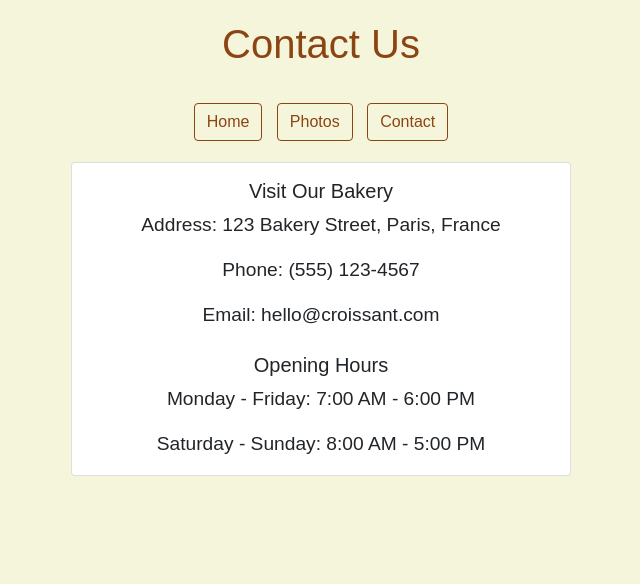
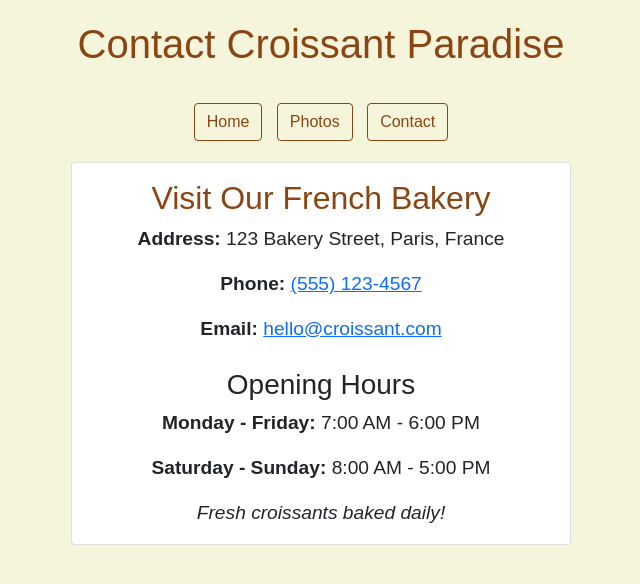
Before and after one commit to JoanaInacio/CROISSANT, a plain HTML site: page contact.html in a window 1280 px wide. Shown: the whole page, without its empty margins (319-959 px from the left). Drawn offline with nearby package versions, Linux system fonts and the light colour scheme.

Commit message:
Update contact.html

```diff
--- a/contact.html
+++ b/contact.html
@@ -1,28 +1,34 @@
 <!DOCTYPE html>
 <html>
 <head>
-    <title>Contact Us</title>
+    <meta charset="UTF-8">
+    <meta name="viewport" content="width=device-width, initial-scale=1.0">
+    <title>Contact Croissant Paradise Bakery - Paris Location & Hours</title>
+    <meta name="description" content="Visit Croissant Paradise bakery in Paris. Find our address, phone number, opening hours, and contact information. Fresh croissants daily 7 days a week.">
     <link href="https://cdn.jsdelivr.net/npm/bootstrap@5.0.0-beta2/dist/css/bootstrap.min.css" rel="stylesheet">
     <link rel="stylesheet" href="styles.css">
 </head>
 <body>
     <div class="container text-center">
-        <h1>Contact Us</h1>
+        <h1>Contact Croissant Paradise</h1>
 
-        <p><a href="index.html" class="btn btn-outline-primary">Home</a>
-           <a href="photo.html" class="btn btn-outline-primary">Photos</a>
-           <a href="contact.html" class="btn btn-outline-primary">Contact</a></p>
+        <p>
+            <a href="index.html" class="btn btn-outline-primary" title="Home - Croissant Paradise">Home</a>
+            <a href="photo.html" class="btn btn-outline-primary" title="View our croissant photos">Photos</a>
+            <a href="contact.html" class="btn btn-outline-primary" title="Contact Croissant Paradise bakery">Contact</a>
+        </p>
 
         <div class="card mx-auto" style="max-width: 500px;">
             <div class="card-body">
-                <h5 class="card-title">Visit Our Bakery</h5>
-                <p class="card-text">Address: 123 Bakery Street, Paris, France</p>
-                <p class="card-text">Phone: (555) 123-4567</p>
-                <p class="card-text">Email: hello@croissant.com</p>
+                <h2 class="card-title">Visit Our French Bakery</h2>
+                <p class="card-text"><strong>Address:</strong> 123 Bakery Street, Paris, France</p>
+                <p class="card-text"><strong>Phone:</strong> <a href="tel:+33555123456" title="Call Croissant Paradise bakery">(555) 123-4567</a></p>
+                <p class="card-text"><strong>Email:</strong> <a href="mailto:hello@croissant.com" title="Email Croissant Paradise bakery">hello@croissant.com</a></p>
 
-                <h5 class="card-title mt-4">Opening Hours</h5>
-                <p class="card-text">Monday - Friday: 7:00 AM - 6:00 PM</p>
-                <p class="card-text">Saturday - Sunday: 8:00 AM - 5:00 PM</p>
+                <h3 class="card-title mt-4">Opening Hours</h3>
+                <p class="card-text"><strong>Monday - Friday:</strong> 7:00 AM - 6:00 PM</p>
+                <p class="card-text"><strong>Saturday - Sunday:</strong> 8:00 AM - 5:00 PM</p>
+                <p class="card-text"><em>Fresh croissants baked daily!</em></p>
             </div>
         </div>
     </div>
```
